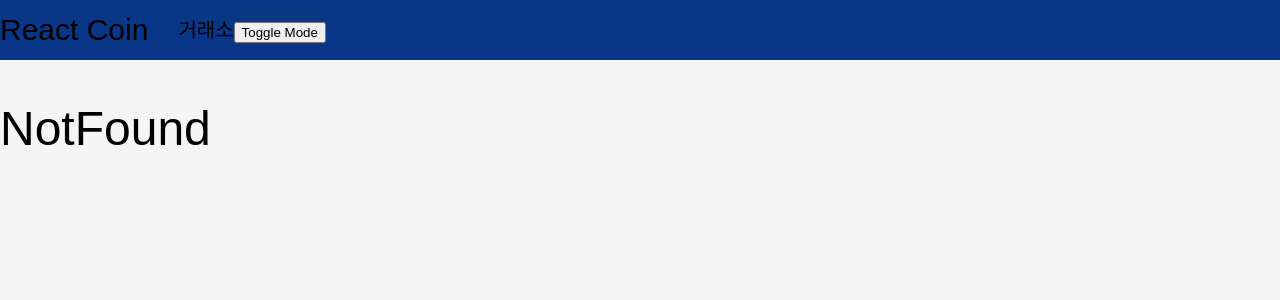
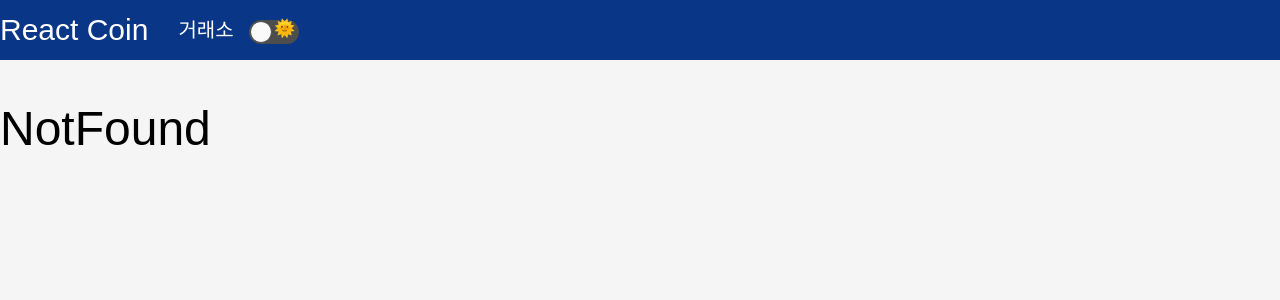
Before and after one commit to beecomci/react-masterclass, a React (Create React App) app: page /chart in a window 1280 px wide. Shown: the top 300 px of the page. Built offline with nearby package versions, Linux system fonts and the light colour scheme.

Commit message:
State Management After Use Recoil + ToggleBtn Styling

```diff
--- a/package.json
+++ b/package.json
@@ -23,6 +23,7 @@
     "react-query": "^3.34.8",
     "react-router-dom": "^6.2.1",
     "react-scripts": "5.0.0",
+    "recoil": "^0.6.1",
     "styled-components": "^5.3.3",
     "typescript": "^4.5.4",
     "web-vitals": "^2.1.2"
--- a/src/App.tsx
+++ b/src/App.tsx
@@ -1,9 +1,10 @@
-import { useState } from "react";
 import Router from "./Router";
 import { createGlobalStyle } from "styled-components";
 import { ReactQueryDevtools } from "react-query/devtools";
 import { ThemeProvider } from "styled-components";
 import { darkTheme, lightTheme } from "./theme";
+import { useRecoilValue } from "recoil";
+import { isDarkAtom } from "./routes/atoms";
 
 const GlobalStyle = createGlobalStyle`
   @import url('https://fonts.googleapis.com/css2?family=Source+Sans+Pro:wght@300;400&display=swap');
@@ -59,7 +60,7 @@ const GlobalStyle = createGlobalStyle`
     box-sizing: border-box;
   }
   body {
-    background-color: ${props => props.theme.bgColor};
+    background-color: ${props => props.theme.bodyBgColor};
     font-family: 'Source Sans Pro', sans-serif;
     line-height: 1.2;
     font-weight: 300;
@@ -79,16 +80,14 @@ const GlobalStyle = createGlobalStyle`
 `;
 
 function App() {
-  // step1. state 사용을 위해 ThemeProvider를 index to App으로 위치 옮김
-  const [isDark, setIsDark] = useState(false);
-  const toggleDark = () => setIsDark(current => !current);
+  // atom의 value를 감지하기 위한 hook
+  const isDark = useRecoilValue(isDarkAtom);
 
-  // step2. Header에 있는 button까지 toggleDark 함수를 전달하기 위해서 Router에 props로 전달
   return (
     <>
       <ThemeProvider theme={isDark ? darkTheme : lightTheme}>
         <GlobalStyle />
-        <Router isDark={isDark} toggleDark={toggleDark} />
+        <Router />
         <ReactQueryDevtools initialIsOpen={true} />
       </ThemeProvider>
     </>
--- a/src/Router.tsx
+++ b/src/Router.tsx
@@ -17,23 +17,13 @@ const Container = styled.div`
   }
 `;
 
-// step3. App으로 부터 받은 props의 type을 정의하기 위해 interface
-interface IRouteProps {
-  toggleDark: () => void; // argument를 받지 않고 void를 return하는 함수
-  isDark: boolean;
-}
-
-function Router({ toggleDark, isDark }: IRouteProps) {
-  // step4. Header로 다시 toggleDark를 props로 전달
+function Router() {
   return (
     <BrowserRouter basename={process.env.PUBLIC_URL}>
-      <Header toggleDark={toggleDark} />
+      <Header />
       <Container>
         <Routes>
-          <Route
-            path="/exchange/:coinId/*"
-            element={<Exchange isDark={isDark} />}
-          ></Route>
+          <Route path="/exchange/:coinId/*" element={<Exchange />}></Route>
           <Route path="/" element={<Home />}></Route>
           <Route path="/*" element={<NotFound />}></Route>
         </Routes>
--- a/src/components/Header.tsx
+++ b/src/components/Header.tsx
@@ -1,5 +1,6 @@
 import styled from "styled-components";
 import { Link } from "react-router-dom";
+import ToggleBtn from "./ToggleBtn";
 
 const Container = styled.header`
   overflow: hidden;
@@ -20,6 +21,7 @@ const HeaderSection = styled.section`
   width: 1400px;
   height: 60px;
   margin: 0 auto;
+  color: #fff;
 `;
 
 const Title = styled.h1`
@@ -38,17 +40,12 @@ const Menu = styled.ul`
 const MenuItem = styled.li`
   float: left;
   height: 60px;
+  margin-right: 15px;
   font-size: 20px;
   line-height: 60px;
 `;
 
-// step5. Router로 부터 받은 props의 type을 정의하기 위해 interface
-interface IHeaderProps {
-  toggleDark: () => void;
-}
-
-function Header({ toggleDark }: IHeaderProps) {
-  // step6. 드디어 받은 toggleDark를 button에 onClick 함수로 사용 가능
+function Header() {
   return (
     <Container>
       <HeaderSection>
@@ -60,7 +57,7 @@ function Header({ toggleDark }: IHeaderProps) {
             <Link to="/exchange/btc-bitcoin/chart">거래소</Link>
           </MenuItem>
           <MenuItem>
-            <button onClick={toggleDark}>Toggle Mode</button>
+            <ToggleBtn />
           </MenuItem>
         </Menu>
       </HeaderSection>
--- /dev/null
+++ b/src/components/ToggleBtn.tsx
@@ -0,0 +1,65 @@
+import { useSetRecoilState, useRecoilValue } from "recoil";
+import { isDarkAtom } from "../routes/atoms";
+import styled from "styled-components";
+
+const Circle = styled.span`
+  position: absolute;
+  top: 1px;
+  left: 1px;
+  right: auto;
+  width: 22px;
+  height: 22px;
+  background-color: #fafafa;
+  border: 1px solid #4d4d4d;
+  border-radius: 50%;
+`;
+
+const Emoji = styled.span`
+  position: absolute;
+  top: -2px;
+  right: 3px;
+  left: auto;
+  width: 22px;
+  height: 22px;
+  font-size: 17px;
+`;
+
+const Btn = styled.button`
+  position: relative;
+  width: 50px;
+  height: 24px;
+  background-color: #4d4d4d;
+  border: none;
+  border-radius: 30px;
+  vertical-align: middle;
+
+  &.dark {
+    ${Circle} {
+      left: auto;
+      right: 1px;
+    }
+
+    ${Emoji} {
+      left: 3px;
+      right: auto;
+    }
+  }
+`;
+
+function ToggleBtn() {
+  // atom의 value를 수정하기 위한 hook
+  // react의 useState와 같은 방식으로 동작
+  const setDarkAtom = useSetRecoilState(isDarkAtom);
+  const toggleDarkAtom = () => setDarkAtom(prev => !prev);
+
+  const isDark = useRecoilValue(isDarkAtom);
+
+  return (
+    <Btn onClick={toggleDarkAtom} className={isDark ? "dark" : ""}>
+      <Circle />
+      <Emoji>{isDark ? "🌜" : "🌞"}</Emoji>
+    </Btn>
+  );
+}
+
+export default ToggleBtn;
--- a/src/index.tsx
+++ b/src/index.tsx
@@ -2,14 +2,17 @@ import React from "react";
 import ReactDOM from "react-dom";
 import App from "./App";
 import { QueryClient, QueryClientProvider } from "react-query";
+import { RecoilRoot } from "recoil";
 
 const queryClient = new QueryClient();
 
 ReactDOM.render(
   <React.StrictMode>
-    <QueryClientProvider client={queryClient}>
-      <App />
-    </QueryClientProvider>
+    <RecoilRoot>
+      <QueryClientProvider client={queryClient}>
+        <App />
+      </QueryClientProvider>
+    </RecoilRoot>
   </React.StrictMode>,
   document.getElementById("root")
 );
--- a/src/routes/Chart.tsx
+++ b/src/routes/Chart.tsx
@@ -1,10 +1,11 @@
 import { useQuery } from "react-query";
 import { fetchCoinHistory } from "../api";
 import ApexChart from "react-apexcharts";
+import { useRecoilValue } from "recoil";
+import { isDarkAtom } from "./atoms";
 
 interface IChartProps {
   coinId: string;
-  isDark: boolean;
 }
 
 interface IHistoricalData {
@@ -18,7 +19,9 @@ interface IHistoricalData {
   market_cap: number;
 }
 
-function Chart({ coinId, isDark }: IChartProps) {
+function Chart({ coinId }: IChartProps) {
+  const isDark = useRecoilValue(isDarkAtom);
+
   // 2주일치(14개)의 데이터를 받아오니 data는 array
   const { isLoading, data } = useQuery<IHistoricalData[]>(
     ["ohlcv", coinId],
--- a/src/routes/Exchange.tsx
+++ b/src/routes/Exchange.tsx
@@ -229,11 +229,7 @@ interface ICoin {
   type: string;
 }
 
-interface IExchangeProps {
-  isDark: boolean;
-}
-
-function Exchange({ isDark }: IExchangeProps) {
+function Exchange() {
   const { coinId } = useParams();
   const location = useLocation() as RouteStates;
   const name = location?.state?.name;
@@ -330,10 +326,7 @@ function Exchange({ isDark }: IExchangeProps) {
 
             <Routes>
               <Route path="/price" element={<Price coinId={coinId!} />}></Route>
-              <Route
-                path="/chart"
-                element={<Chart isDark={isDark} coinId={coinId!} />}
-              ></Route>
+              <Route path="/chart" element={<Chart coinId={coinId!} />}></Route>
             </Routes>
           </>
         )}
--- a/src/routes/Home.tsx
+++ b/src/routes/Home.tsx
@@ -16,8 +16,8 @@ const CoinsList = styled.ul`
 const Coin = styled.li`
   display: flex;
   align-items: center;
-  background-color: white;
-  color: ${props => props.theme.textColor};
+  background-color: ${props => props.theme.listBgColor};
+  color: #000;
   border-radius: 15px;
   a {
     display: flex;
--- /dev/null
+++ b/src/routes/atoms.ts
@@ -0,0 +1,6 @@
+import { atom } from "recoil";
+
+export const isDarkAtom = atom({
+  key: "isDark", // 고유한 key
+  default: false // default value, 이걸로 typescript에서 type 파악
+});
--- a/src/styled.d.ts
+++ b/src/styled.d.ts
@@ -5,7 +5,8 @@ import "styled-components";
 declare module "styled-components" {
   export interface DefaultTheme {
     textColor: string;
-    bgColor: string;
+    bodyBgColor: string;
+    listBgColor: string;
     accentColor: string;
     plusColor: string;
     minusColor: string;
--- a/src/theme.ts
+++ b/src/theme.ts
@@ -1,15 +1,17 @@
 import { DefaultTheme } from "styled-components";
 
 export const darkTheme: DefaultTheme = {
-  bgColor: "#2f3640",
-  textColor: "#000",
+  bodyBgColor: "#2f3640",
+  listBgColor: "#b5d5e3",
+  textColor: "#fff",
   accentColor: "#44bd32",
   plusColor: "#d60000",
   minusColor: "#0051c7"
 };
 
 export const lightTheme: DefaultTheme = {
-  bgColor: "#f5f5f5",
+  bodyBgColor: "#f5f5f5",
+  listBgColor: "#b2c8e7",
   textColor: "#000",
   accentColor: "#44bd32",
   plusColor: "#d60000",
```
Also changed, not shown: 1 other file (tests, documents, lock files or other folders).
